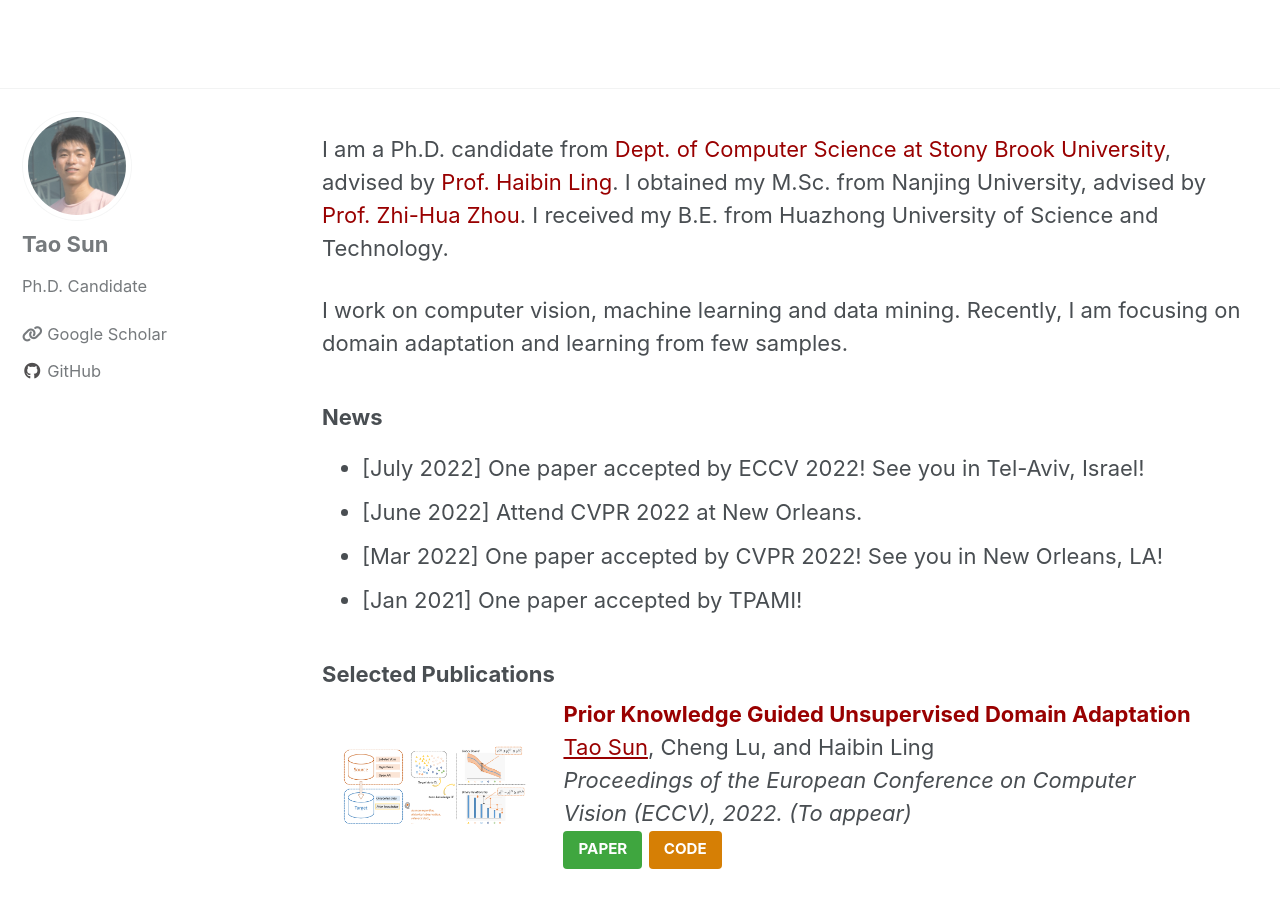
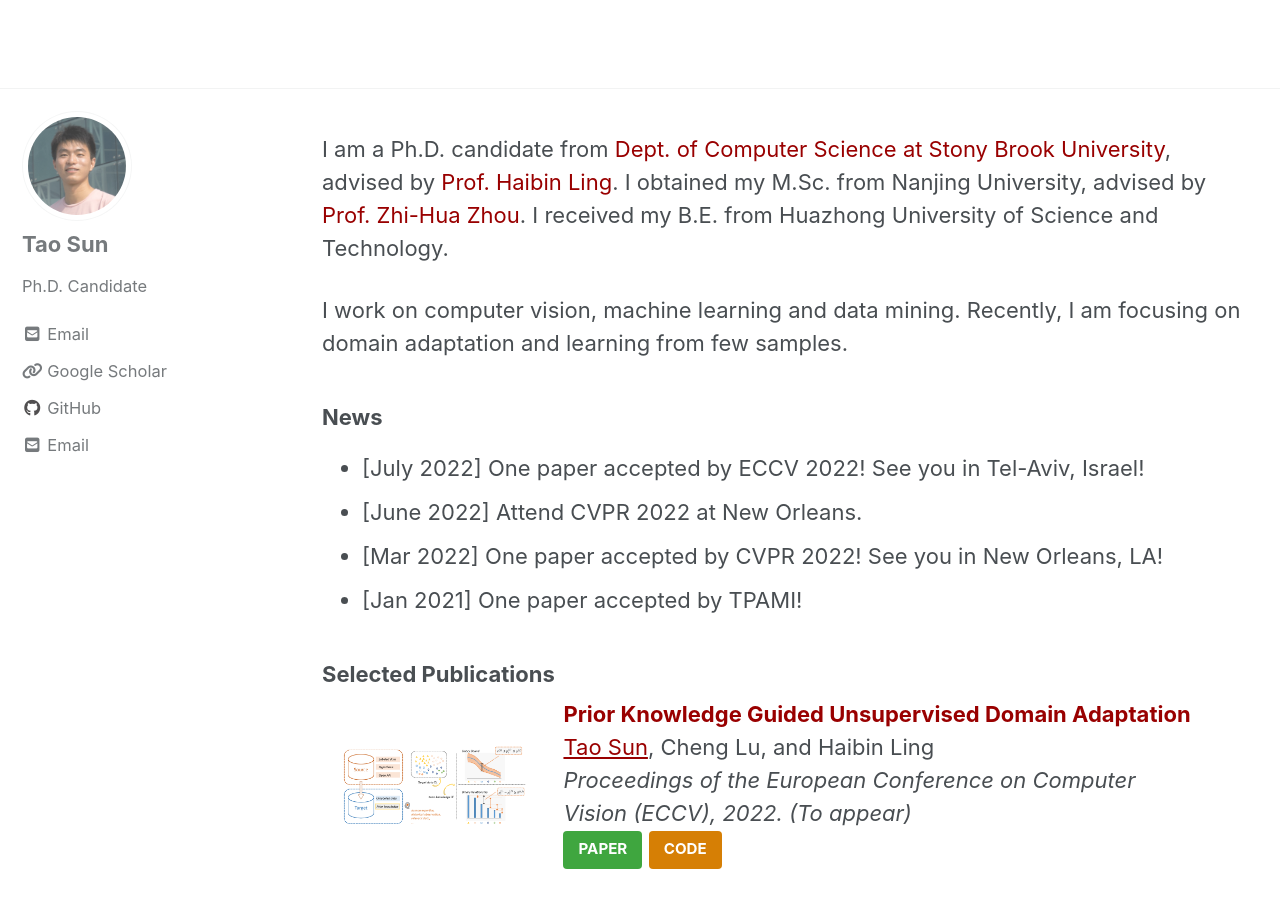
Before and after one commit to tsun/tsun.github.io, a Jekyll site: the page built from _pages/home.md, in a window 1280 px wide and 900 px high. Built offline with Jekyll 4.4.1, drawn with Linux system fonts in a browser that asks for light colours; cached includes are drawn as plain includes; nearby versions of some CDN libraries.

Commit message:
update home

```diff
--- a/_config.yml
+++ b/_config.yml
@@ -111,11 +111,11 @@ author:
   avatar           : "/images/bio.jpg" # path of avatar image, e.g. "/assets/images/bio-photo.jpg"
   bio              : "Ph.D. Candidate"
   # location         :  "Stony Brook, NY"
-  # email            : "tao@cs.stonybrook.edu"
+  email            : "tao@cs.stonybrook.edu"
   links:
     - label: "Email"
       icon: "fas fa-fw fa-envelope-square"
-      url: #mailto:tao@cs.stonybrook.edu
+      url: mailto:tao@cs.stonybrook.edu
     - label: "Google Scholar"
       icon: "fas fa-fw fa-link"
       url: "https://scholar.google.com/citations?user=izyo6gkAAAAJ&hl=zh-CN"
```
